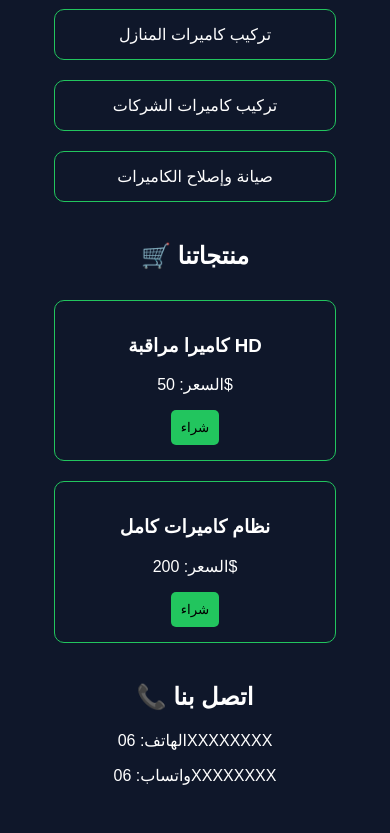
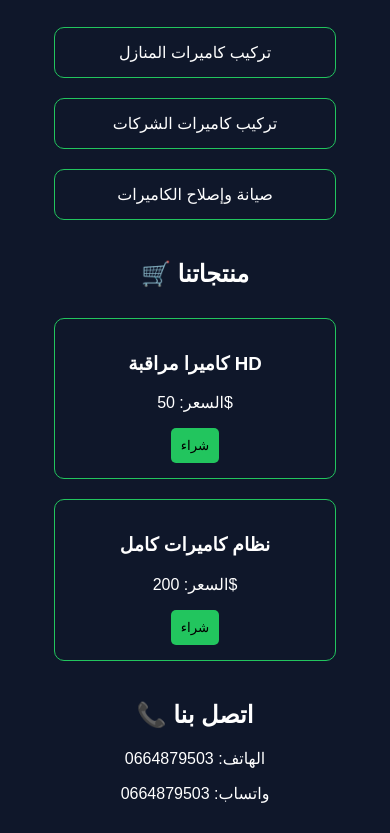
Before and after one commit to Ta-ro98/-keni-CCTV-services, a plain HTML site: page index.html in a window 390 px wide. Shown: the part 1350-2183 px from the top of the page. Drawn offline with Linux system fonts and the light colour scheme.

Commit message:
Update contact phone numbers in index.html
"موقع متخصص في تقديم حلول متكاملة لأنظمة المراقبة بالكاميرات، يشمل البيع والتركيب والصيانة. نعمل على توفير أحدث تقنيات الأمن للمنازل، الشركات، والمحلات التجارية مع ضمان الجودة والدقة في التركيب وخدمة ما بعد البيع."

```diff
--- a/index.html
+++ b/index.html
@@ -1,3 +1,4 @@
+index.html
 <!DOCTYPE html>
 <html lang="ar">
 <head>
@@ -152,8 +153,8 @@ On Do., 9. Apr. 2026, 22:08 taoufik EL-GUENNOUNI <elguennounitaoufik@gmail.com>
 <!-- تواصل -->
 <div class="contact">
   <h2>📞 اتصل بنا</h2>
-  <p>الهاتف: 06XXXXXXXX</p>
-  <p>واتساب: 06XXXXXXXX</p>
+  <p>الهاتف: 0664879503</p>
+  <p>واتساب: 0664879503</p>
 </div>
 
 </body>
```
